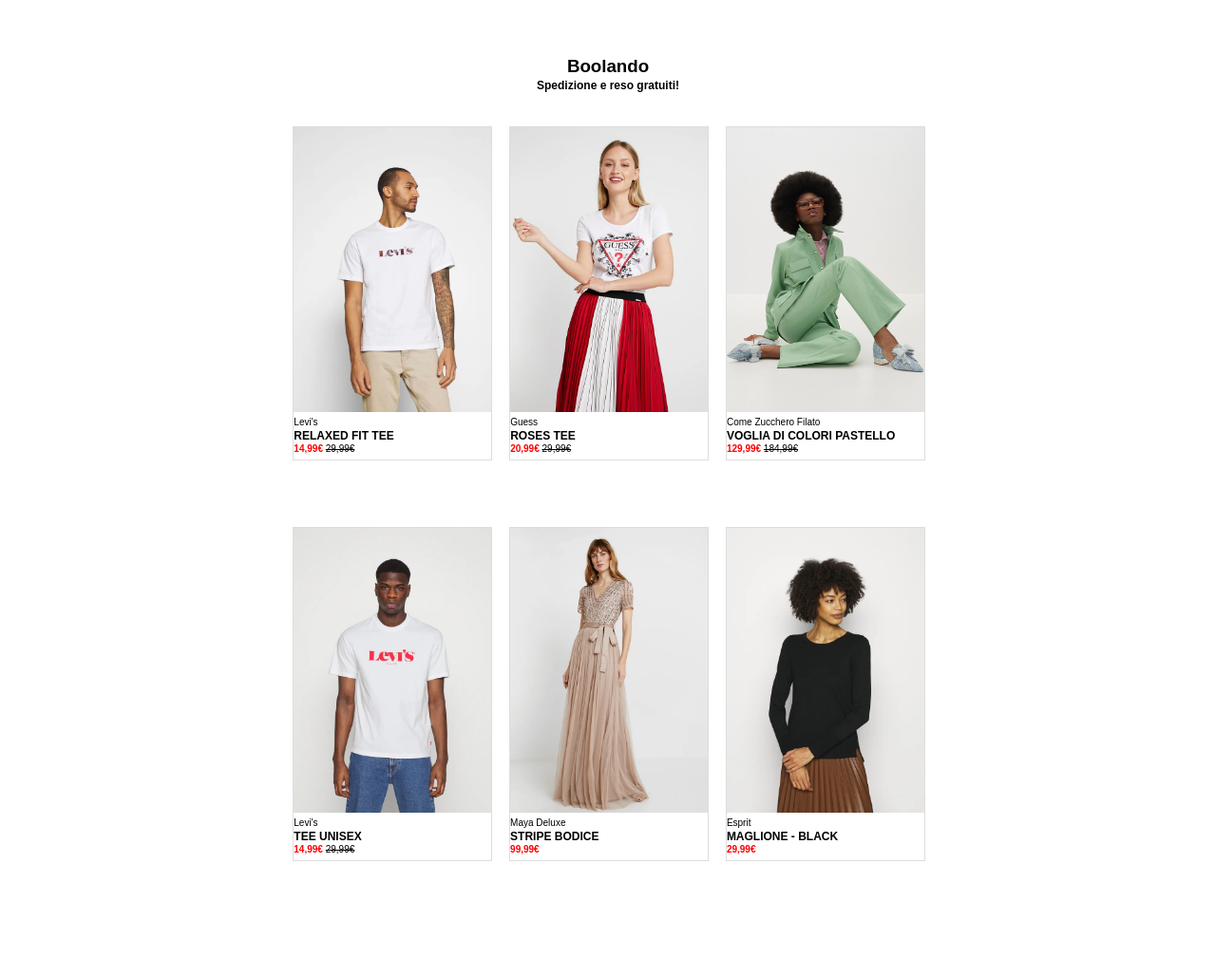
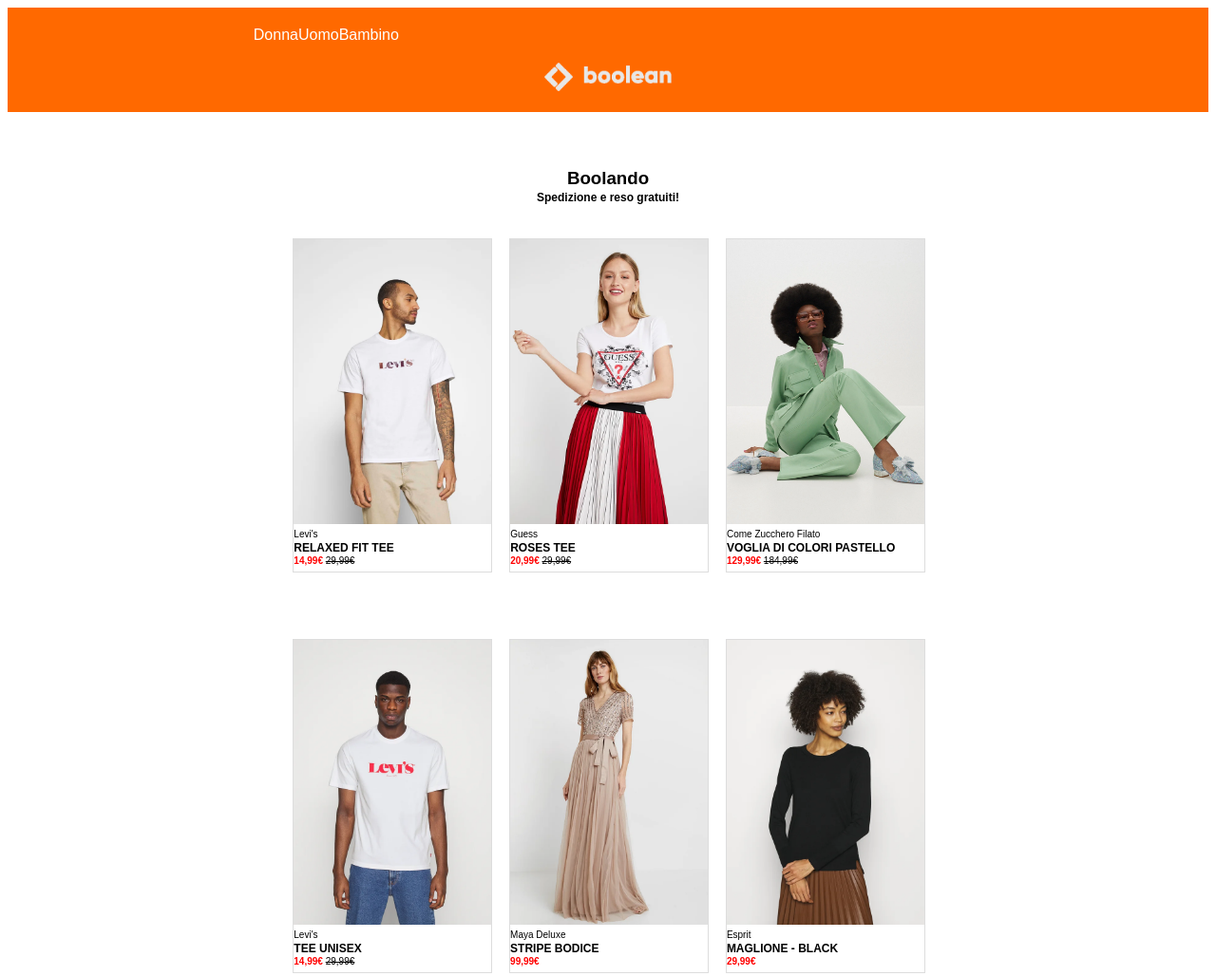
Before and after one commit to Vincenzo-Vicchiariello/html-css-boolando, a plain HTML site: page index.html in a window 1280 px wide. Shown: the whole page at 95% size. Before the commit the page ends 965 px from the top, so only its background shows below. Drawn offline with Linux system fonts and the light colour scheme.

Commit message:
header da completare

```diff
--- a/css/style.css
+++ b/css/style.css
@@ -84,3 +84,47 @@ h3 {
     font-size: 12px;
     padding-bottom: 10px;
 }
+
+
+.header {
+    overflow: hidden;
+    background-color: #FF6900;
+    padding: 20px 10px;
+    max-height: 70px;
+    align-content: center;
+}
+
+a {
+    color: white;
+    font-family: Arial, Helvetica, sans-serif;
+    text-decoration: none;
+}
+
+#d {
+    margin-left: 10px;
+    padding: 0;
+}
+
+.logo {
+    margin-left: auto;
+    display: flex;
+    margin-right: auto;
+    padding-bottom: 20px;
+    max-height: 30px;
+    padding-top: 20px;
+    justify-content: center;
+    align-content: center;
+}
+
+.tl {
+    display: inline;
+    justify-content: flex-start;
+    overflow: visible;
+
+}
+
+.centerf {
+    display: flex;
+    justify-content: flex-start;
+    align-content: center;
+}
--- a/index.html
+++ b/index.html
@@ -10,6 +10,17 @@
 </head>
 
 <body>
+    <header>
+        <div class="header">
+
+            <div class="w-60 centerf">
+                <a href="#">Donna</a>
+                <a href="#">Uomo</a>
+                <a href="#">Bambino</a>
+            </div>
+            <a href="penis"> <img class=logo src="./img/boolean-logo.png"> </a>
+        </div>
+    </header>
     <main>
         <section>
             <div class="w-60">
```
